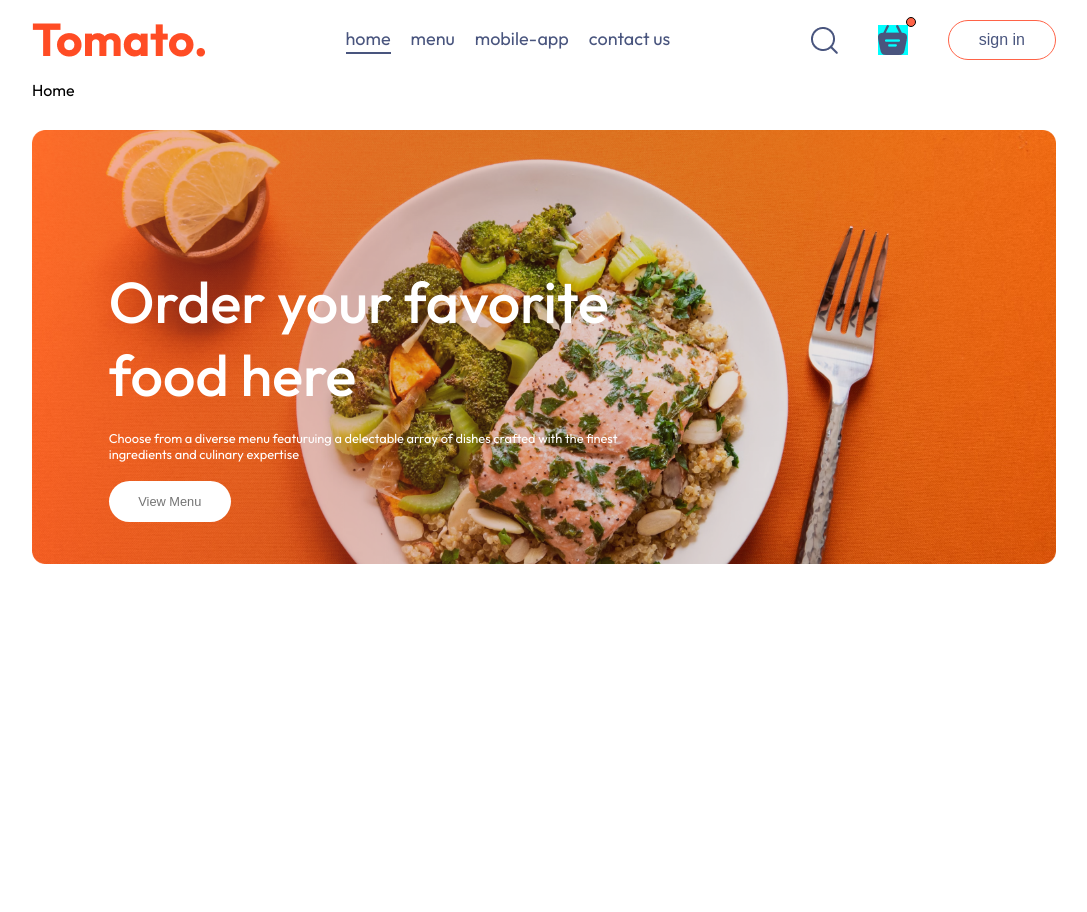
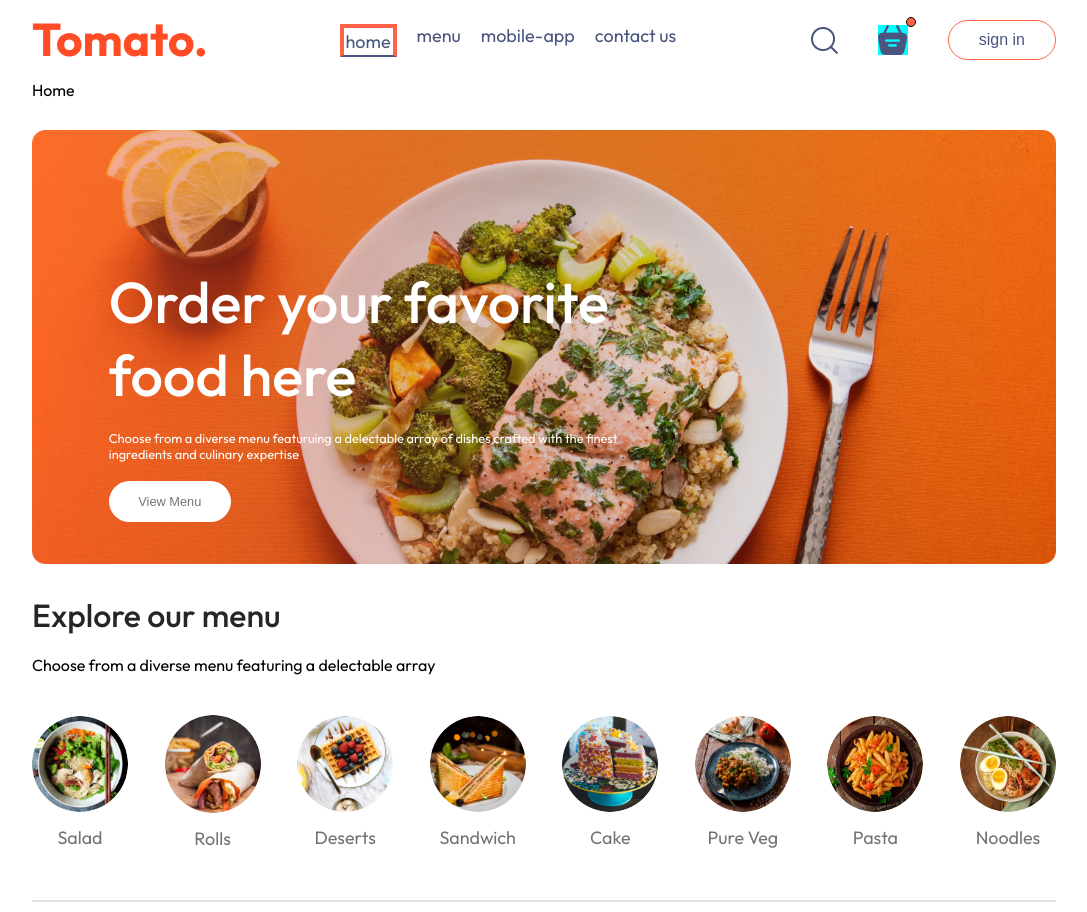
Before and after one commit to M-Munim/Foodelivery-Ui, a React (Vite) app: page / in a window 1280 px wide. Shown: the whole page, without its empty margins (96-1183 px from the left). Before the commit the page ends 800 px from the top, so only its background shows below. Built offline with nearby package versions, Linux system fonts and the light colour scheme; a web font is replaced by a local one.

Commit message:
added exploreMenu, context,changes in home

```diff
--- /dev/null
+++ b/src/components/ExploreMenu/ExploreMenu.css
@@ -0,0 +1,56 @@
+.explore-menu {
+  display: flex;
+  flex-direction: column;
+  gap: 20px;
+}
+
+.explore-menu h1 {
+  color: #262626;
+  font-weight: 500;
+}
+
+.explore-menu-text {
+  max-width: 60%;
+  columns: #808080;
+}
+
+.explore-menu-list {
+  display: flex;
+  justify-content: space-between;
+  align-items: center;
+  gap: 30px;
+  text-align: center;
+  margin: 20px 0px;
+  overflow-x: scroll;
+}
+
+.explore-menu-list::-webkit-scrollbar {
+  display: none;
+}
+
+.explore-menu-list-item img {
+  width: 7.5vw;
+  min-width: 80px;
+  cursor: pointer;
+  border-radius: 50%;
+  transition: 0.2s;
+}
+
+.explore-menu-list-item p {
+  margin-top: 10px;
+  color: #747474;
+  font-size: max(1.4vw, 16px);
+  cursor: pointer;
+}
+
+.explore-menu hr {
+  margin: 10px 0px;
+  height: 2px;
+  background-color: #e2e2e2;
+  border: none;
+}
+
+.active {
+  border: 4px solid tomato;
+  padding: 2px;
+}
--- /dev/null
+++ b/src/components/ExploreMenu/ExploreMenu.jsx
@@ -0,0 +1,30 @@
+import React from 'react'
+import './ExploreMenu.css'
+import { menu_list } from '../../assets/assets'
+
+const ExploreMenu = ({ category, setCategory }) => {
+  return (
+    <div className='explore-menu' id='explore-menu'>
+      <h1>Explore our menu</h1>
+      <p className="explore-menu-text">
+        Choose from a diverse menu featuring a delectable array
+      </p>
+
+      <div className="explore-menu-list">
+        {
+          menu_list.map((item, index) => {
+            return (
+              <div onClick={() => setCategory(prev => prev === item.menu_name ? "All" : item.menu_name)} className="explore-menu-list-item" key={index}>
+                <img className={category === item.menu_name ? "active" : ""} src={item.menu_image} alt="" />
+                <p>{item.menu_name}</p>
+              </div>
+            )
+          })
+        }
+      </div>
+      <hr />
+    </div>
+  )
+}
+
+export default ExploreMenu
--- /dev/null
+++ b/src/components/context/StoreContext.jsx
@@ -0,0 +1,16 @@
+import { createContext } from "react";
+
+export const StoreContext = createContext(null)
+
+const StoreContextProvider = (props) => {
+  const contextValue = {
+
+  }
+  return (
+    <StoreContext.Provider value={contextValue}>
+      {props.children}
+    </StoreContext.Provider>
+  )
+}
+
+export default StoreContextProvider
--- a/src/main.jsx
+++ b/src/main.jsx
@@ -3,9 +3,12 @@
 import App from './App.jsx'
 import './index.css'
 import { BrowserRouter } from 'react-router-dom'
+import StoreContextProvider from './components/context/StoreContext.jsx'
 
 ReactDOM.createRoot(document.getElementById('root')).render(
   <BrowserRouter>
-    <App />
+    <StoreContextProvider>
+      <App />
+    </StoreContextProvider>
   </BrowserRouter>,
 )
--- a/src/pages/Home/Home.jsx
+++ b/src/pages/Home/Home.jsx
@@ -1,12 +1,15 @@
-import React from 'react'
+import React, { useState } from 'react'
 import './Home.css'
 import Header from '../../components/Header/Header'
+import ExploreMenu from '../../components/ExploreMenu/ExploreMenu'
 
 const Home = () => {
+  const [category, setCategory] = useState("All")
   return (
     <>
       <div>Home</div>
       <Header />
+      <ExploreMenu category={category} setCategory={setCategory} />
     </>
   )
 }
```
